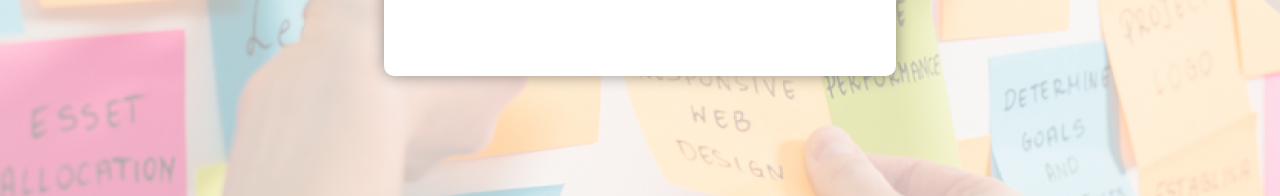
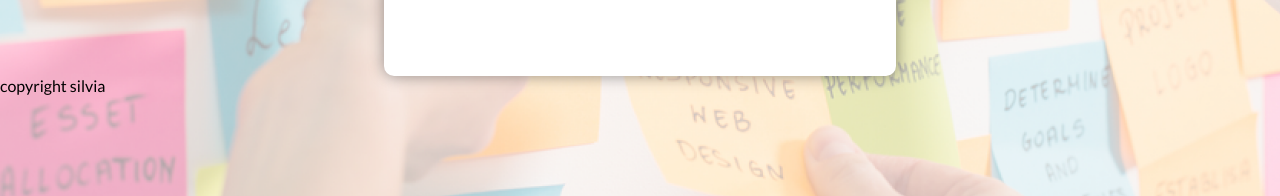
Before and after one commit to doroszsilvia/website-beyonce, a plain HTML site: page index.html in a window 1280 px wide. Shown: the part 600-796 px from the top of the page. Drawn offline with Linux system fonts and the light colour scheme.

Commit message:
Modificaçao
alteraçao

```diff
--- a/index.html
+++ b/index.html
@@ -31,6 +31,9 @@
             </a>
         </div>
     </div>
+    <footer>
+        copyright silvia
+    </footer>
 
 
 </body>
```
Also changed, not shown: 1 other file.
